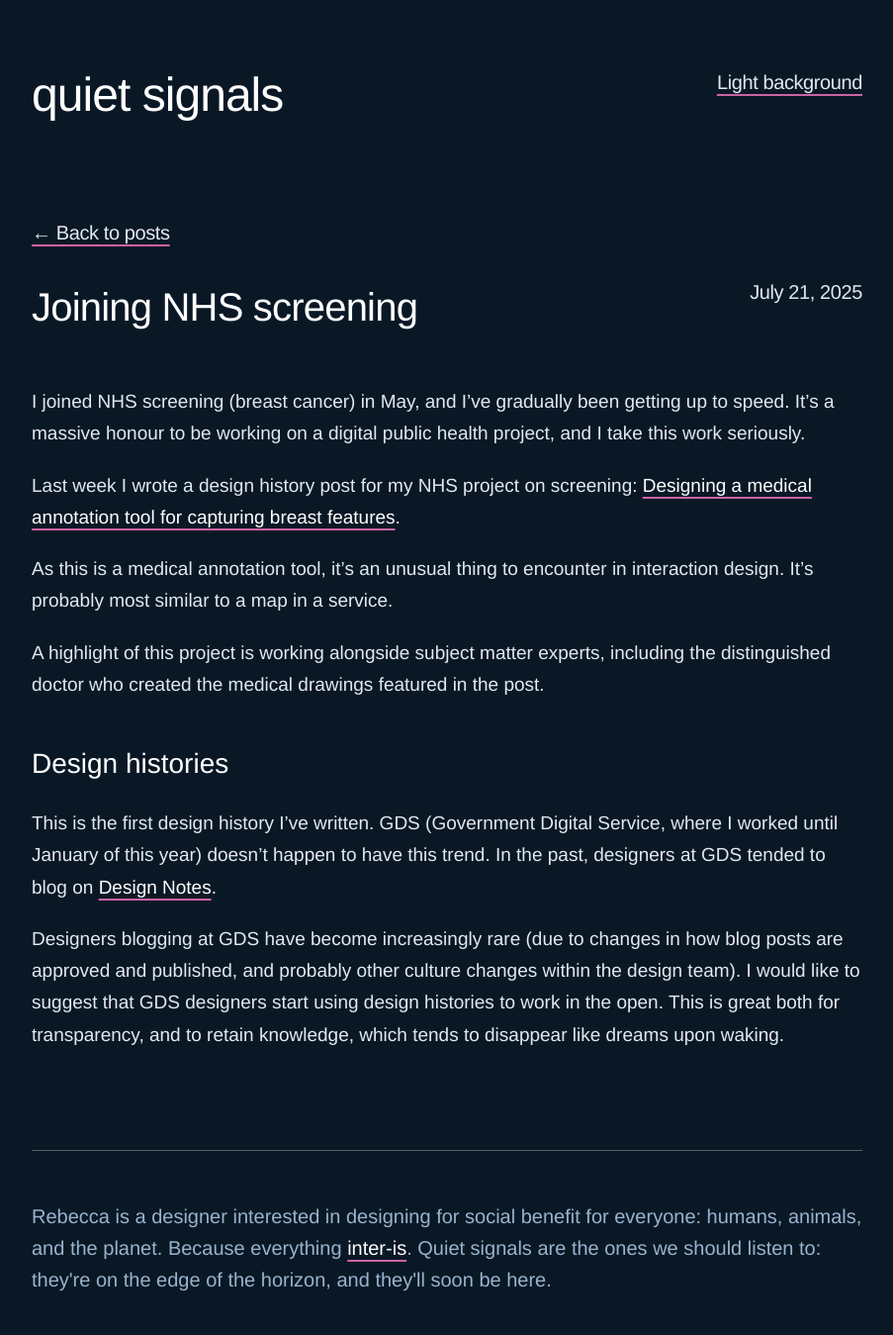
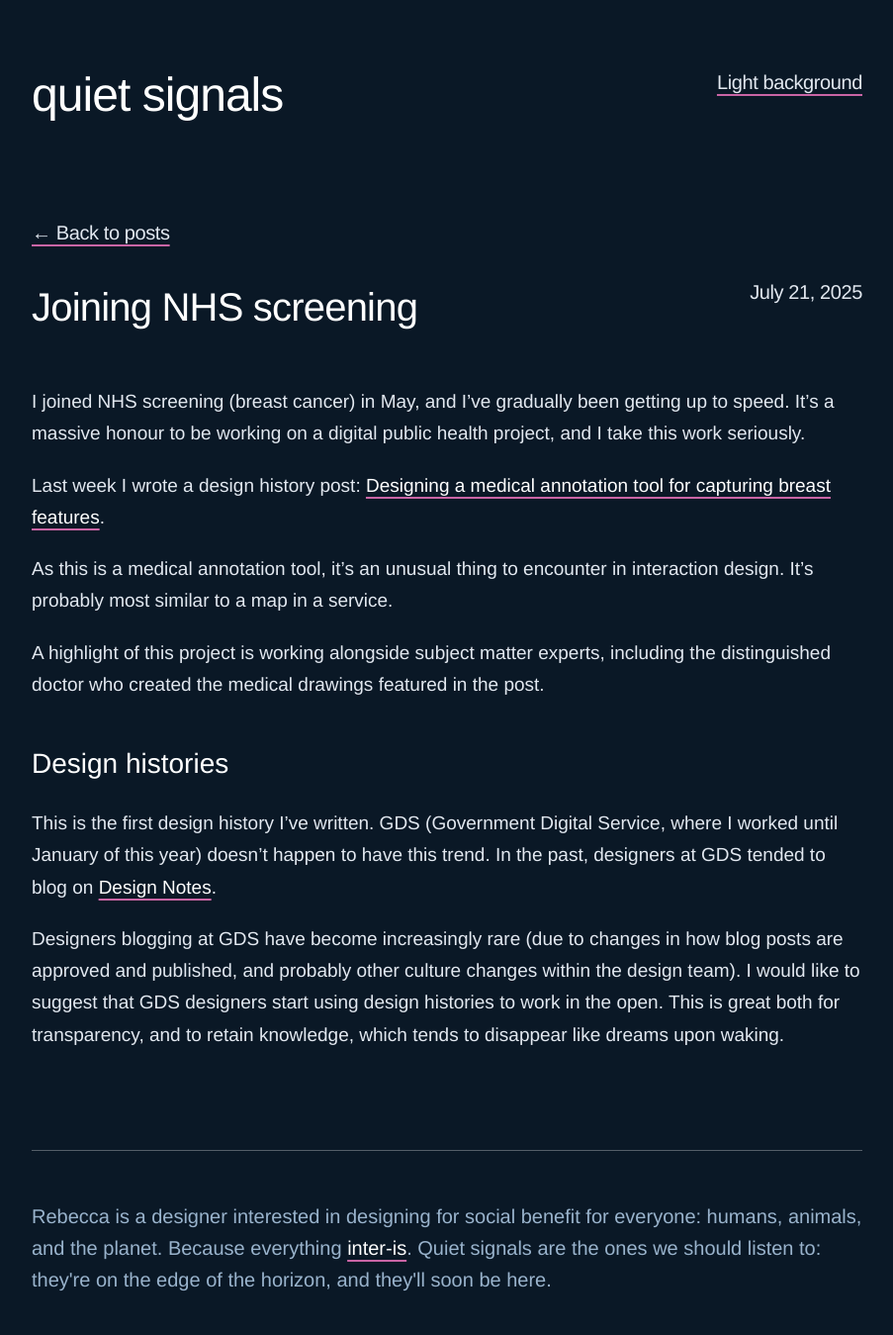
Before and after one commit to rivalee/quietsignals, a Jekyll site: the page built from _posts/2025-07-21-joining-nhs-screening.md, in a window 1280 px wide. Shown: the whole page at 99% size, without its empty margins (188-1091 px from the left). Built offline with Jekyll 4.4.1, drawn with Linux system fonts in a browser that asks for light colours.

Commit message:
Tweak content

```diff
--- a/_posts/2025-07-21-joining-nhs-screening.md
+++ b/_posts/2025-07-21-joining-nhs-screening.md
@@ -7,7 +7,7 @@ published: true
 
 I joined NHS screening (breast cancer) in May, and I've gradually been getting up to speed. It's a massive honour to be working on a digital public health project, and I take this work seriously.
 
-Last week I wrote a design history post for my NHS project on screening: <a href="https://design-history.prevention-services.nhs.uk/manage-breast-screening/2025/07/medical-annotation-tool-for-capturing-breast-features/" target="_new">Designing a medical annotation tool for capturing breast features</a>.
+Last week I wrote a design history post: <a href="https://design-history.prevention-services.nhs.uk/manage-breast-screening/2025/07/medical-annotation-tool-for-capturing-breast-features/" target="_new">Designing a medical annotation tool for capturing breast features</a>.
 
 As this is a medical annotation tool, it's an unusual thing to encounter in interaction design. It's probably most similar to a map in a service.
 
```
Also changed, not shown: 2 other files.
